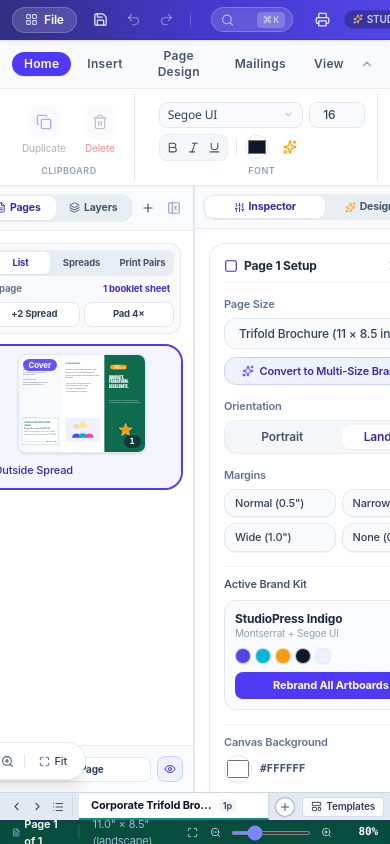
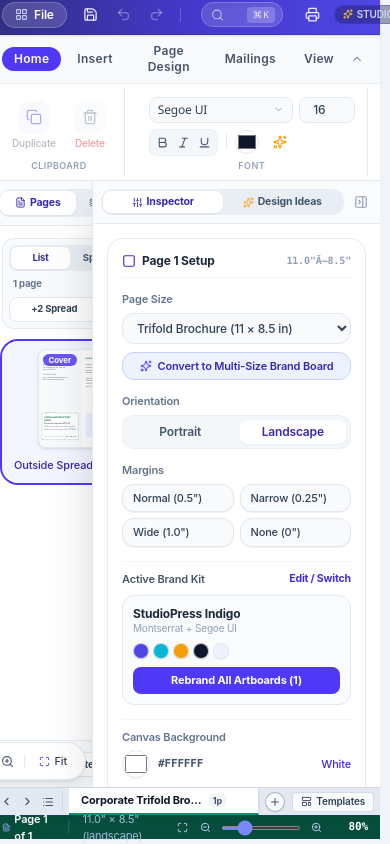
Before and after one commit to jorzyrockz-crypto/Publisher, a React (Vite) app: page / in a window 390 px wide. Built offline with nearby package versions, Linux system fonts and the light colour scheme; a web font is replaced by a local one.

Commit message:
feat(panels): make all side panels resizable, viewport-adaptive, and live-reactive

```diff
--- a/src/App.tsx
+++ b/src/App.tsx
@@ -1,5 +1,6 @@
-import React from 'react';
-import { PublisherProvider } from './context/PublisherContext';
+import React, { useEffect, useRef } from 'react';
+import { PublisherProvider, usePublisher } from './context/PublisherContext';
+import { useWindowWidth } from './hooks/useResizablePanel';
 import { Ribbon } from './components/ribbon/Ribbon';
 import { DocumentTabsBar } from './components/workspace/DocumentTabsBar';
 import { PageThumbnails } from './components/sidebar/PageThumbnails';
@@ -16,6 +17,31 @@ import { BrandBoardModal } from './components/modals/BrandBoardModal';
 import { BrandKitModal } from './components/modals/BrandKitModal';
 
 export const AppContent: React.FC = () => {
+  const {
+    isStockArtPanelOpen,
+    setIsLeftPanelOpen,
+    setIsRightPanelOpen,
+  } = usePublisher();
+  const windowWidth = useWindowWidth();
+  const prevWidthRef = useRef(windowWidth);
+
+  // Auto-collapse sidebars when resizing into a narrow/tablet viewport so the canvas stays usable
+  useEffect(() => {
+    const prev = prevWidthRef.current;
+    prevWidthRef.current = windowWidth;
+    if (windowWidth < 1024 && prev >= 1024) {
+      setIsLeftPanelOpen(false);
+      setIsRightPanelOpen(false);
+    }
+  }, [windowWidth, setIsLeftPanelOpen, setIsRightPanelOpen]);
+
+  // On medium screens (< 1280px), yield the Inspector when Stock Art opens so both don't crowd the canvas
+  useEffect(() => {
+    if (isStockArtPanelOpen && windowWidth < 1280) {
+      setIsRightPanelOpen(false);
+    }
+  }, [isStockArtPanelOpen, windowWidth, setIsRightPanelOpen]);
+
   return (
     <div className="flex flex-col w-screen h-screen overflow-hidden bg-slate-100 font-sans">
       {/* 1. Office Ribbon Header & Quick Access Toolbar */}
--- a/src/components/sidebar/PageThumbnails.tsx
+++ b/src/components/sidebar/PageThumbnails.tsx
@@ -37,6 +37,7 @@ import { ElementRenderer } from '../canvas/ElementRenderer';
 import { buildPatternBackgroundStyle } from '../../utils/patternGenerator';
 import { MASTER_PAGE_PRESETS } from '../../constants/masterPresets';
 import { buildBookletSheets } from '../../utils/printUtils';
+import { useResizablePanel, useWindowWidth } from '../../hooks/useResizablePanel';
 
 export const PageThumbnails: React.FC = () => {
   const {
@@ -168,6 +169,21 @@ export const PageThumbnails: React.FC = () => {
     }
   };
 
+  const windowWidth = useWindowWidth();
+  const isNarrowViewport = windowWidth < 1024;
+  const {
+    width: panelWidth,
+    isDragging: isResizing,
+    onMouseDown: handleResizeStart,
+    resetWidth,
+  } = useResizablePanel({
+    storageKey: 'studiopress_left_panel_width',
+    defaultWidth: 224,
+    minWidth: 180,
+    maxWidth: 360,
+    edge: 'right',
+  });
+
   if (!isLeftPanelOpen) {
     return (
       <div className="w-9 bg-white border-r border-slate-200 flex flex-col items-center py-2.5 gap-3 h-full select-none flex-shrink-0 z-20 shadow-2xs">
@@ -190,7 +206,21 @@ export const PageThumbnails: React.FC = () => {
   }
 
   return (
-    <div className="w-56 bg-white border-r border-slate-200 flex flex-col h-full select-none flex-shrink-0 z-20 shadow-2xs transition-all">
+    <div
+      style={{ width: panelWidth }}
+      className={`bg-white border-r border-slate-200 flex flex-col h-full select-none flex-shrink-0 ${
+        isNarrowViewport ? 'absolute left-0 top-0 bottom-0 z-30 shadow-2xl' : 'relative z-20 shadow-2xs'
+      } ${isResizing ? '' : 'transition-[width] duration-150'}`}
+    >
+      {/* Drag-to-resize handle on right edge */}
+      <div
+        onMouseDown={handleResizeStart}
+        onDoubleClick={resetWidth}
+        title="Drag to resize • Double-click to reset"
+        className={`absolute top-0 right-0 bottom-0 w-1.5 cursor-col-resize z-30 transition-colors ${
+          isResizing ? 'bg-indigo-500' : 'hover:bg-indigo-400/70'
+        }`}
+      />
       {/* Segmented Header Tabs: Pages | Layers */}
       <div className="p-2 border-b border-slate-200/80 bg-slate-50/70 flex items-center gap-1">
         <div className="flex-1 grid grid-cols-2 bg-slate-200/70 p-0.5 rounded-xl">
--- a/src/components/sidebar/PropertiesPanel.tsx
+++ b/src/components/sidebar/PropertiesPanel.tsx
@@ -41,6 +41,7 @@ import {
   recolorSvgDataUri,
 } from '../../utils/svgRecolor';
 import { DesignIdeasPanel } from './DesignIdeasPanel';
+import { useResizablePanel, useWindowWidth } from '../../hooks/useResizablePanel';
 import {
   Type,
   Square,
@@ -174,6 +175,21 @@ export const PropertiesPanel: React.FC = () => {
       ? elementsPool.find((el) => el.id === selectedElementIds[0])
       : null;
 
+  const windowWidth = useWindowWidth();
+  const isNarrowViewport = windowWidth < 1024;
+  const {
+    width: panelWidth,
+    isDragging: isResizing,
+    onMouseDown: handleResizeStart,
+    resetWidth,
+  } = useResizablePanel({
+    storageKey: 'studiopress_right_panel_width',
+    defaultWidth: 288,
+    minWidth: 256,
+    maxWidth: 440,
+    edge: 'left',
+  });
+
   if (!isRightPanelOpen) {
     return (
       <div className="w-9 bg-white border-l border-slate-200 flex flex-col items-center py-2.5 gap-3 h-full select-none flex-shrink-0 z-20 shadow-2xs">
@@ -196,7 +212,21 @@ export const PropertiesPanel: React.FC = () => {
   }
 
   return (
-    <div className="w-72 bg-white border-l border-slate-200 flex flex-col h-full select-none flex-shrink-0 z-20 text-xs text-slate-700 overflow-y-auto shadow-2xs transition-all">
+    <div
+      style={{ width: panelWidth }}
+      className={`bg-white border-l border-slate-200 flex flex-col h-full select-none flex-shrink-0 text-xs text-slate-700 overflow-y-auto ${
+        isNarrowViewport ? 'absolute right-0 top-0 bottom-0 z-30 shadow-2xl' : 'relative z-20 shadow-2xs'
+      } ${isResizing ? '' : 'transition-[width] duration-150'}`}
+    >
+      {/* Drag-to-resize handle on left edge */}
+      <div
+        onMouseDown={handleResizeStart}
+        onDoubleClick={resetWidth}
+        title="Drag to resize • Double-click to reset"
+        className={`absolute top-0 left-0 bottom-0 w-1.5 cursor-col-resize z-30 transition-colors ${
+          isResizing ? 'bg-indigo-500' : 'hover:bg-indigo-400/70'
+        }`}
+      />
       {/* Header with Inspector | Design Ideas Tabs */}
       <div className="p-2 flex items-center gap-1.5 font-bold text-xs text-slate-700 border-b border-slate-200/80 bg-slate-50/70 sticky top-0 z-10">
         <div className="flex-1 grid grid-cols-2 bg-slate-200/70 p-0.5 rounded-xl">
--- a/src/components/sidebar/StockArtPanel.tsx
+++ b/src/components/sidebar/StockArtPanel.tsx
@@ -1,6 +1,7 @@
 import React, { useEffect, useMemo, useRef, useState } from 'react';
 import { usePublisher } from '../../context/PublisherContext';
 import { SAMPLE_GRAPHICS } from '../../constants/sampleGraphics';
+import { useResizablePanel, useWindowWidth } from '../../hooks/useResizablePanel';
 import {
   ClipartFreeItem,
   fetchClipartAsDataUrl,
@@ -222,14 +223,20 @@ export const StockArtPanel: React.FC = () => {
       });
   };
 
-  // Auto-run initial unified search when the panel first opens
+  // Auto-run initial unified search when the panel first opens, and reactively debounce live typing
   useEffect(() => {
-    if (isStockArtPanelOpen && !hasAutoSearchedRef.current) {
+    if (!isStockArtPanelOpen) return;
+    if (!hasAutoSearchedRef.current) {
       hasAutoSearchedRef.current = true;
       runUnifiedSearch(query);
+      return;
     }
+    const timer = window.setTimeout(() => {
+      runUnifiedSearch(query);
+    }, 350);
+    return () => window.clearTimeout(timer);
     // eslint-disable-next-line react-hooks/exhaustive-deps
-  }, [isStockArtPanelOpen]);
+  }, [isStockArtPanelOpen, query]);
 
   // Interleave results when viewing "All Sources" so users see diverse results from every source right away
   const combinedResults = useMemo(() => {
@@ -310,13 +317,42 @@ export const StockArtPanel: React.FC = () => {
     }
   };
 
+  const windowWidth = useWindowWidth();
+  const isNarrowViewport = windowWidth < 1024;
+  const {
+    width: panelWidth,
+    isDragging: isResizing,
+    onMouseDown: handleResizeStart,
+    resetWidth,
+  } = useResizablePanel({
+    storageKey: 'studiopress_stock_panel_width',
+    defaultWidth: 320,
+    minWidth: 260,
+    maxWidth: 520,
+    edge: 'left',
+  });
+
   if (!isStockArtPanelOpen) return null;
 
   const totalAllCount =
     builtinItems.length + cfItems.length + iconifyItems.length + wikiItems.length;
 
   return (
-    <aside className="w-80 bg-white border-l border-slate-200 flex flex-col h-full shadow-xs flex-shrink-0 z-20 select-none">
+    <aside
+      style={{ width: panelWidth }}
+      className={`bg-white border-l border-slate-200 flex flex-col h-full flex-shrink-0 select-none ${
+        isNarrowViewport ? 'absolute right-0 top-0 bottom-0 z-30 shadow-2xl' : 'relative z-20 shadow-xs'
+      } ${isResizing ? '' : 'transition-[width] duration-150'}`}
+    >
+      {/* Drag-to-resize handle on left edge */}
+      <div
+        onMouseDown={handleResizeStart}
+        onDoubleClick={resetWidth}
+        title="Drag to resize • Double-click to reset"
+        className={`absolute top-0 left-0 bottom-0 w-1.5 cursor-col-resize z-30 transition-colors ${
+          isResizing ? 'bg-indigo-500' : 'hover:bg-indigo-400/70'
+        }`}
+      />
       {/* Inspector-style Header */}
       <div className="px-3.5 py-2.5 border-b border-slate-200 bg-slate-50 flex items-center justify-between">
         <div className="flex items-center gap-2">
@@ -515,7 +551,11 @@ export const StockArtPanel: React.FC = () => {
             </p>
           </div>
         ) : (
-          <div className="grid grid-cols-2 gap-2">
+          <div
+            className={`grid gap-2 ${
+              panelWidth >= 380 ? 'grid-cols-3' : 'grid-cols-2'
+            }`}
+          >
             {combinedResults.map((item) => {
               const isInserting = insertingUid === item.uid;
               return (
--- /dev/null
+++ b/src/hooks/useResizablePanel.ts
@@ -0,0 +1,84 @@
+import React, { useCallback, useEffect, useState } from 'react';
+
+export function useWindowWidth(): number {
+  const [width, setWidth] = useState(() =>
+    typeof window !== 'undefined' ? window.innerWidth : 1440
+  );
+
+  useEffect(() => {
+    const onResize = () => setWidth(window.innerWidth);
+    window.addEventListener('resize', onResize);
+    return () => window.removeEventListener('resize', onResize);
+  }, []);
+
+  return width;
+}
+
+export function useResizablePanel(options: {
+  storageKey: string;
+  defaultWidth: number;
+  minWidth: number;
+  maxWidth: number;
+  edge: 'left' | 'right'; // 'right' means handle is on the right edge (left sidebar); 'left' means handle is on the left edge (right sidebar)
+}) {
+  const { storageKey, defaultWidth, minWidth, maxWidth, edge } = options;
+
+  const [width, setWidth] = useState<number>(() => {
+    try {
+      const saved = Number(localStorage.getItem(storageKey));
+      if (Number.isFinite(saved) && saved >= minWidth && saved <= maxWidth) {
+        return saved;
+      }
+    } catch {
+      // ignore storage errors
+    }
+    return defaultWidth;
+  });
+
+  const [isDragging, setIsDragging] = useState(false);
+
+  const onMouseDown = useCallback(
+    (e: React.MouseEvent) => {
+      e.preventDefault();
+      const startX = e.clientX;
+      const startWidth = width;
+      setIsDragging(true);
+
+      const onMouseMove = (moveEvent: MouseEvent) => {
+        const delta = moveEvent.clientX - startX;
+        const nextWidth = edge === 'right' ? startWidth + delta : startWidth - delta;
+        const clamped = Math.max(minWidth, Math.min(maxWidth, nextWidth));
+        setWidth(clamped);
+      };
+
+      const onMouseUp = (upEvent: MouseEvent) => {
+        const delta = upEvent.clientX - startX;
+        const nextWidth = edge === 'right' ? startWidth + delta : startWidth - delta;
+        const clamped = Math.max(minWidth, Math.min(maxWidth, nextWidth));
+        setIsDragging(false);
+        try {
+          localStorage.setItem(storageKey, String(Math.round(clamped)));
+        } catch {
+          // ignore
+        }
+        window.removeEventListener('mousemove', onMouseMove);
+        window.removeEventListener('mouseup', onMouseUp);
+      };
+
+      window.addEventListener('mousemove', onMouseMove);
+      window.addEventListener('mouseup', onMouseUp);
+    },
+    [width, minWidth, maxWidth, edge, storageKey]
+  );
+
+  const resetWidth = useCallback(() => {
+    setWidth(defaultWidth);
+    try {
+      localStorage.setItem(storageKey, String(defaultWidth));
+    } catch {
+      // ignore
+    }
+  }, [defaultWidth, storageKey]);
+
+  return { width, isDragging, onMouseDown, resetWidth };
+}
```
